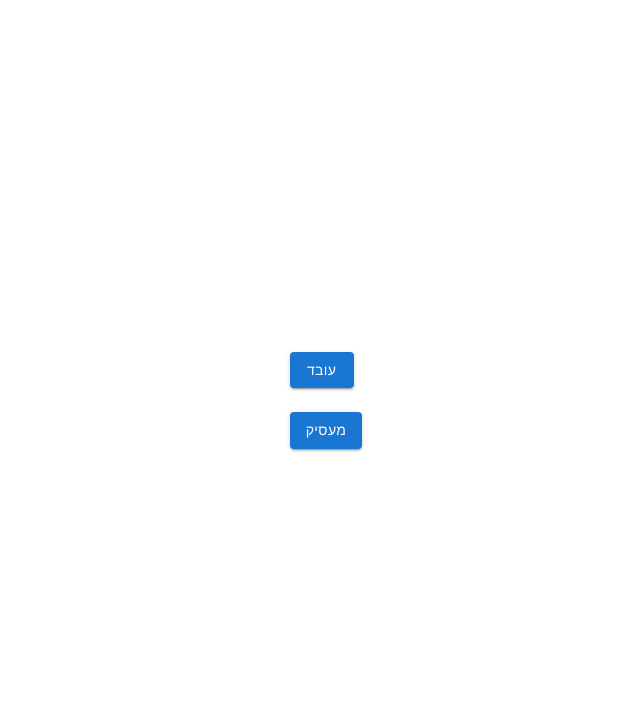
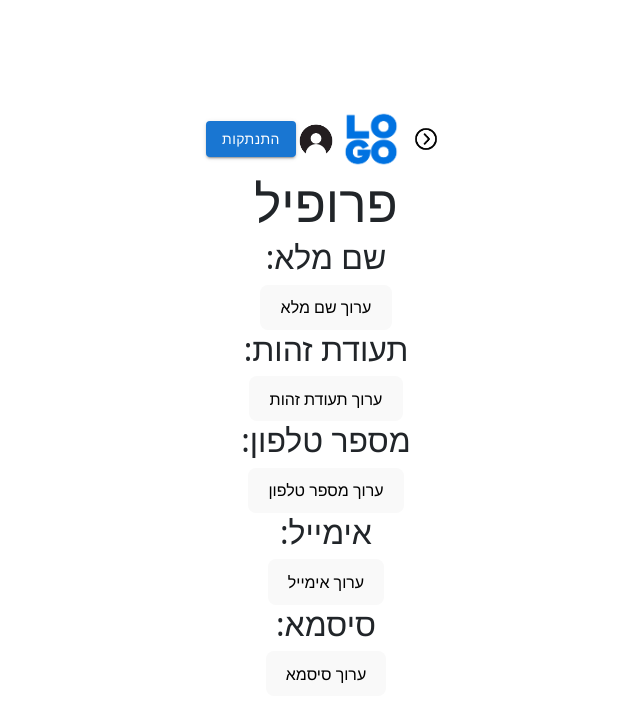
Before and after one commit to MoriyaEster/Shiftify, a React (Vite) app: page /Profile in a window 1280 px wide. Before the commit this address led to /. Shown: the top 720 px of the page, without its empty margins (314-954 px from the left). Built offline with nearby package versions, Linux system fonts and the light colour scheme.

Commit message:
aftersendingeditfiledtobecjend

```diff
--- a/src/components/EditEmployee.jsx
+++ b/src/components/EditEmployee.jsx
@@ -2,15 +2,18 @@ import React, { useState } from 'react';
 import Button from 'react-bootstrap/Button';
 import Modal from 'react-bootstrap/Modal';
 
-export function EditEmployee({ field }) {
+export function EditEmployee({ field, onEdit }) {
   const [show, setShow] = useState(false);
   const [fieldValue, setFieldValue] = useState('');
 
   const handleShow = () => setShow(true);
   const handleClose = () => setShow(false);
 
-  const handleEdit = () => {
-    // Handle edit logic here
+  const handleSaveChanges = () => {
+    // Call the onEdit function passed from the parent component
+    onEdit(fieldValue);
+    // Close the modal
+    handleClose();
   };
 
   return (
@@ -31,7 +34,7 @@ export function EditEmployee({ field }) {
           <Button variant="secondary" onClick={handleClose}>
             סגור
           </Button>
-          <Button variant="primary" onClick={handleEdit}>
+          <Button variant="primary" onClick={handleSaveChanges}>
             שמור שינויים
           </Button>
         </Modal.Footer>
--- a/src/components/Profile.jsx
+++ b/src/components/Profile.jsx
@@ -1,53 +1,55 @@
-import React, { useState, useEffect } from 'react';
+import React, { useState } from 'react';
 import { Header } from './Header';
 import { useUser } from '/src/UserContext.jsx';
 import { useNavigate } from 'react-router-dom';
 import EditEmployee from './EditEmployee';
-import UserConnectionChecker from './UserConnectionChecker';
+import { editField } from './api'; // Import the function to send data to the backend
 
 export const Profile = () => {
   const [showFullNameModal, setShowFullNameModal] = useState(false);
   const [showIdModal, setShowIdModal] = useState(false);
   const [showPhoneNumberModal, setShowPhoneNumberModal] = useState(false);
-  const [showEmailModal, setShowEmailModal] = useState(false); // Add state for email modal
+  const [showEmailModal, setShowEmailModal] = useState(false);
   const [showPasswordModal, setShowPasswordModal] = useState(false);
-  const { handleUserType, handleUserId,  handleUserName, handleWorkPlaces,handlpassword,handleUserPhoneNumber,
-    handleUserEmail} = useUser();
 
-  // Fields left blank by default
-  const user = {
-    fullName: handleUserName(),
-    id: handleUserId(),
-    phoneNumber: handleUserPhoneNumber(),
-    email: handleUserEmail(),
-    password: handlpassword(),
+  const { handleUserType, handleUserId, handleUserName, handleWorkPlaces, handlpassword, handleUserPhoneNumber, handleUserEmail } = useUser();
+
+  const navigate = useNavigate();
+
+  const handleEditField = (field, value) => {
+    // Call the backend API to update the field
+    editField(field, value)
+      .then(() => {
+        // Optionally, you can update the local state or perform other actions after successful update
+      })
+      .catch((error) => {
+        // Handle error
+      });
   };
-
 
   return (
     <div dir="rtl">
-    <UserConnectionChecker />
       <Header />
       <h1>פרופיל</h1>
       <div>
-        <h2>שם מלא: {user.fullName}</h2>
-        <EditEmployee field="שם מלא" show={showFullNameModal} onClose={() => setShowFullNameModal(false)} />
+        <h2>שם מלא: {handleUserName()}</h2>
+        <EditEmployee field="שם מלא" show={showFullNameModal} onClose={() => setShowFullNameModal(false)} onEdit={(value) => handleEditField('fullName', value)} />
       </div>
       <div>
-        <h2>תעודת זהות: {user.id}</h2>
-        <EditEmployee field="תעודת זהות" show={showIdModal} onClose={() => setShowIdModal(false)} />
+        <h2>תעודת זהות: {handleUserId()}</h2>
+        <EditEmployee field="תעודת זהות" show={showIdModal} onClose={() => setShowIdModal(false)} onEdit={(value) => handleEditField('id', value)} />
       </div>
       <div>
-        <h2>מספר טלפון: {user.phoneNumber}</h2>
-        <EditEmployee field="מספר טלפון" show={showPhoneNumberModal} onClose={() => setShowPhoneNumberModal(false)} />
+        <h2>מספר טלפון: {handleUserPhoneNumber()}</h2>
+        <EditEmployee field="מספר טלפון" show={showPhoneNumberModal} onClose={() => setShowPhoneNumberModal(false)} onEdit={(value) => handleEditField('phoneNumber', value)} />
       </div>
       <div>
-        <h2>אימייל: {user.email}</h2>
-        <EditEmployee field="אימייל" show={showEmailModal} onClose={() => setShowEmailModal(false)} />
+        <h2>אימייל: {handleUserEmail()}</h2>
+        <EditEmployee field="אימייל" show={showEmailModal} onClose={() => setShowEmailModal(false)} onEdit={(value) => handleEditField('email', value)} />
       </div>
       <div>
-        <h2>סיסמא: {user.password}</h2>
-        <EditEmployee field="סיסמא" show={showPasswordModal} onClose={() => setShowPasswordModal(false)} />
+        <h2>סיסמא: {handlpassword()}</h2>
+        <EditEmployee field="סיסמא" show={showPasswordModal} onClose={() => setShowPasswordModal(false)} onEdit={(value) => handleEditField('password', value)} />
       </div>
     </div>
   );
```
